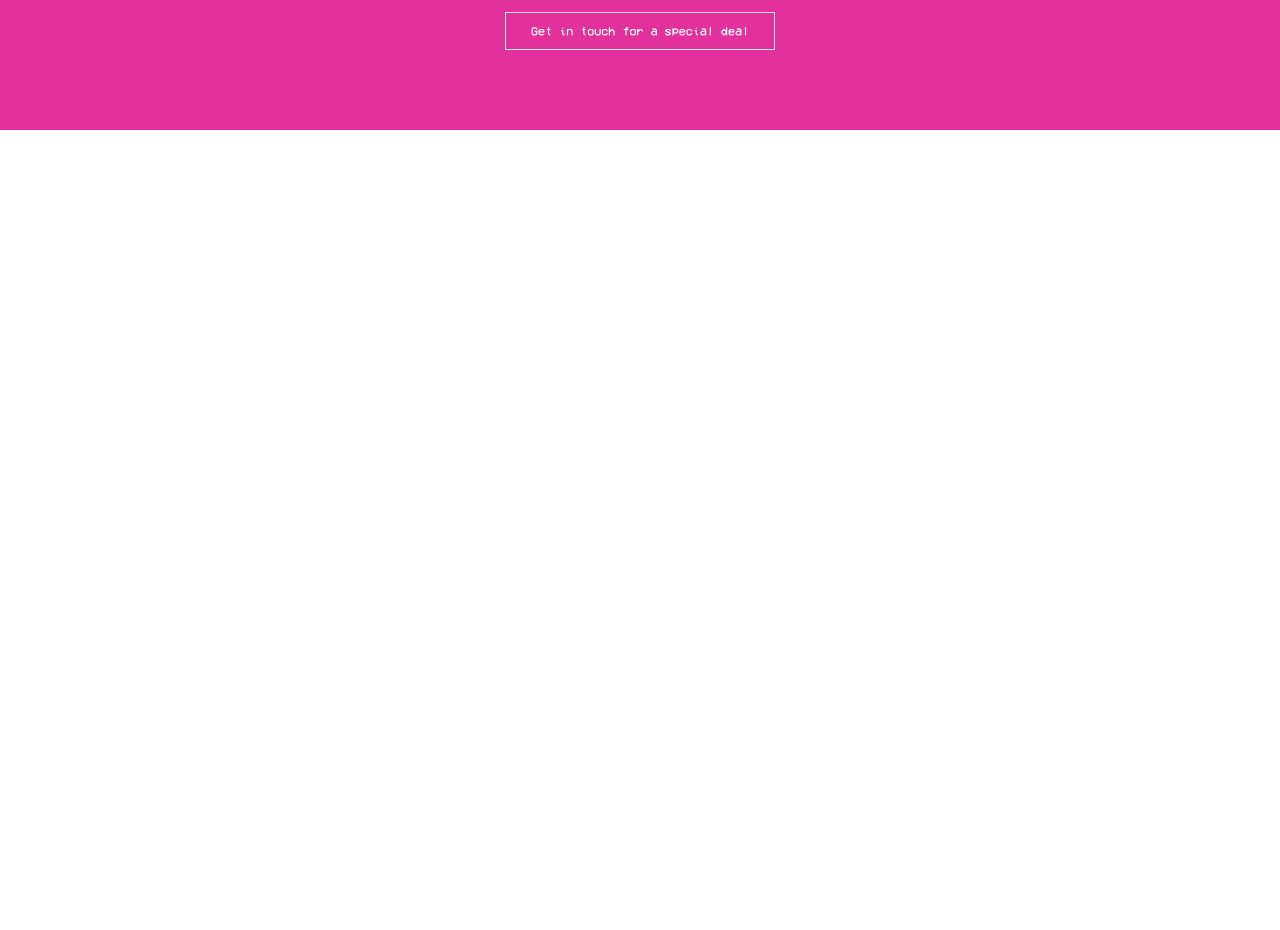
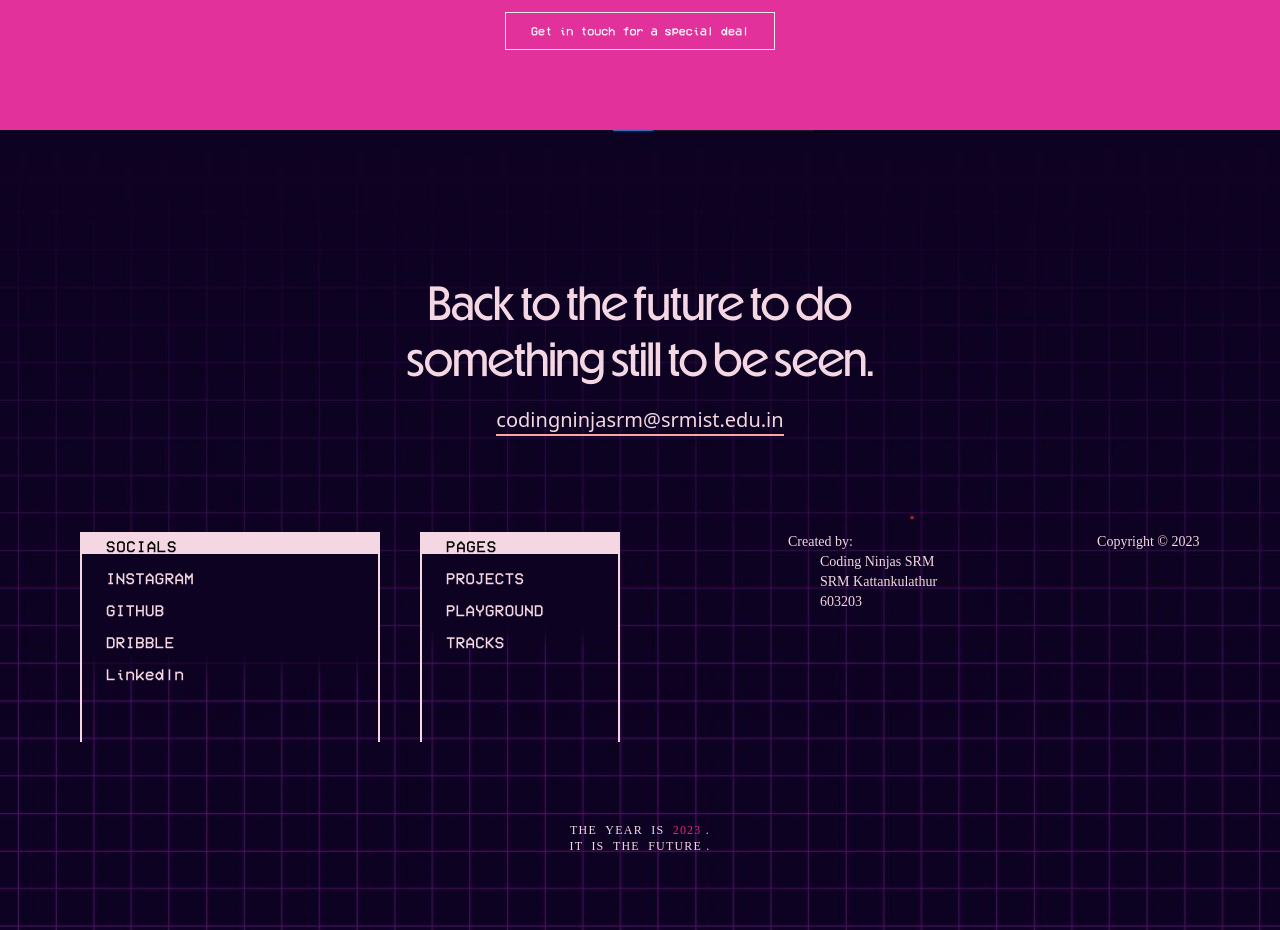
Before and after one commit to jatindotdev/cad-website, a React (Vite) app: page / in a window 1280 px wide. Shown: the part 1940-2870 px from the top of the page. Before the commit the page ends 2070 px from the top, so only its background shows below. Built offline with nearby package versions, Linux system fonts and the light colour scheme.

Commit message:
Added the footer section

```diff
--- a/components/Footer.jsx
+++ b/components/Footer.jsx
@@ -1,5 +1,83 @@
+import react from "react";
+import styles from "./footer.module.css";
+
 function Footer() {
-  return <footer></footer>;
+  return (
+    <div
+      className={`${styles.bgimg} flex flex-col text-[#f5d7e3] p-10 text-xl`}>
+      <div className="flex flex-col relative top-28 font-[power] items-center justify-center text-center space-y-2">
+        <span className="text-5xl cursor-default">
+          Back to the future to do
+        </span>
+        <span className="text-5xl text-center cursor-default">
+          something still to be seen.
+        </span>
+        <p className="pt-3 font-sans border-b-2 border-red-300 hover:border-[#2de2e6] hover:text-[#2de2e6]">
+          <a
+            href="mailto : codingninjasrm@srmist.edu.in"
+            title="personal email">
+            codingninjasrm@srmist.edu.in
+          </a>
+        </p>
+      </div>
+      <div className="flex flex-row flex-wrap relative top-52 left-10 sm:space-x-10 space-y-8 sm:space-y-0">
+        <div className="border-[#f5d7e3] border-x-2 border-t-2 w-[90%] sm:w-[300px] h-[210px]">
+          <ul className={`font-[vcr-osd] space-y-3 ${styles.grad}`}>
+            <li className="bg-[#f5d7e3] text-black w-full pl-6 text-base h-[20px] tracking-wider">
+              SOCIALS
+            </li>
+            <li className="hover:bg-[#f5d7e3] hover:text-black text-[#f5d7e3] w-full pl-6 text-base h-[20px] tracking-wide">
+              INSTAGRAM
+            </li>
+            <li className="hover:bg-[#f5d7e3] hover:text-black  text-[#f5d7e3] w-full pl-6 text-base h-[20px] tracking-wide">
+              GITHUB
+            </li>
+            <li className="hover:bg-[#f5d7e3]  hover:text-black text-[#f5d7e3] w-full pl-6 text-base h-[20px] tracking-wide">
+              DRIBBLE
+            </li>
+            <li className="hover:bg-[#f5d7e3]  hover:text-black text-[#f5d7e3] w-full pl-6 text-base h-[20px] tracking-wide">
+              Linkedln
+            </li>
+          </ul>
+        </div>
+        <div className="border-[#f5d7e3] border-x-2 border-t-2 w-[90%] sm:w-[200px] h-[210px]">
+          <ul className={`font-[vcr-osd] space-y-3 ${styles.grad}`}>
+            <li className="bg-[#f5d7e3] text-black w-full pl-6 text-base h-[20px] tracking-wider">
+              PAGES
+            </li>
+            <li className="hover:bg-[#f5d7e3] hover:text-black text-[#f5d7e3] w-full pl-6 text-base h-[20px] tracking-wide">
+              PROJECTS
+            </li>
+            <li className="hover:bg-[#f5d7e3] hover:text-black  text-[#f5d7e3] w-full pl-6 text-base h-[20px] tracking-wide">
+              PLAYGROUND
+            </li>
+            <li className="hover:bg-[#f5d7e3]  hover:text-black text-[#f5d7e3] w-full pl-6 text-base h-[20px] tracking-wide">
+              TRACKS
+            </li>
+          </ul>
+        </div>
+        <div className="flex flex-row flex-wrap relative top-10 justify-around lg:top-0">
+          <div className="font-[vcr-ocd] sm:space-x-40 text-sm">
+            <p className="sm:ml-32">Created by:</p>
+            <p>Coding Ninjas SRM</p>
+            <p>SRM Kattankulathur</p>
+            <p>603203</p>
+          </div>
+          <div className="font-[vcr-ocd] sm:space-x-40 text-sm">
+            <p></p>
+            <p className="sm:ml-56 ml-40">Copyright © 2023</p>
+          </div>
+        </div>
+      </div>
+      <div className="flex flex-col items-center relative top-72 text-xs font-[vcr-ocd] tracking-widest">
+        <p>
+          THE &nbsp;YEAR &nbsp;IS &nbsp;
+          <span className="font-2xl text-pink-600">2023</span>
+          &nbsp;.
+        </p>
+        <p>IT &nbsp;IS &nbsp;THE&nbsp; FUTURE&nbsp;.</p>
+      </div>
+    </div>
+  );
 }
-
 export default Footer;
--- /dev/null
+++ b/components/footer.module.css
@@ -0,0 +1,28 @@
+.bgimg {
+  background-image: url(/footerimg.jpg);
+  background-repeat: no-repeat;
+  background-size: cover;
+  height: 100vh;
+}
+
+.grad {
+  background: linear-gradient(0deg, transparent, #0d0221 20%);
+}
+
+@media (max-width: 640px) {
+  .bgimg {
+    background-image: url(/footerimg.jpg);
+    background-repeat: no-repeat;
+    background-size: cover;
+    height: 180vh;
+  }
+}
+
+@media (max-height: 690px) and (min-width: 640px) {
+  .bgimg {
+    background-image: url(/footerimg.jpg);
+    background-repeat: no-repeat;
+    background-size: cover;
+    height: 124vh;
+  }
+}
--- a/src/routes/Home.jsx
+++ b/src/routes/Home.jsx
@@ -2,6 +2,7 @@ import { motion } from "framer-motion";
 
 function Home() {
   return (
+    <>
       <section className="bg-[#200837] text-white">
         <section className="min-h-screen font-[vcr-osd]"></section>
         <section className="max-w-7xl min-h-screen flex flex-col justify-center items-center px-16">
@@ -26,17 +27,17 @@ function Home() {
               </p>
               <p>
                 My goal is to{" "}
-              <em>bring to life modern and particular projects</em>, for this I
-              study and make use of the latest technologies that allow me to
+                <em>bring to life modern and particular projects</em>, for this
+                I study and make use of the latest technologies that allow me to
                 create <strong>unique experiences</strong>.
               </p>{" "}
             </div>
             <div className="flex-1">
               <p>
                 For every entrepreneur and business owner, your brilliant ideas
-              can get bigger. The passion for innovative design is fueled by the
-              goals and needs of your company. There are no projects too big or
-              too small.
+                can get bigger. The passion for innovative design is fueled by
+                the goals and needs of your company. There are no projects too
+                big or too small.
               </p>
               <p>
                 It's constant growth, every project teaches me a lot and the
@@ -67,6 +68,8 @@ function Home() {
           </div>
         </section>
       </section>
+      <footer />
+    </>
   );
 }
 
```
Also changed, not shown: public/footerimg.jpg (added), 1 other file (tests, documents, lock files or other folders). Lines whose indentation alone changed are shown as unchanged.
